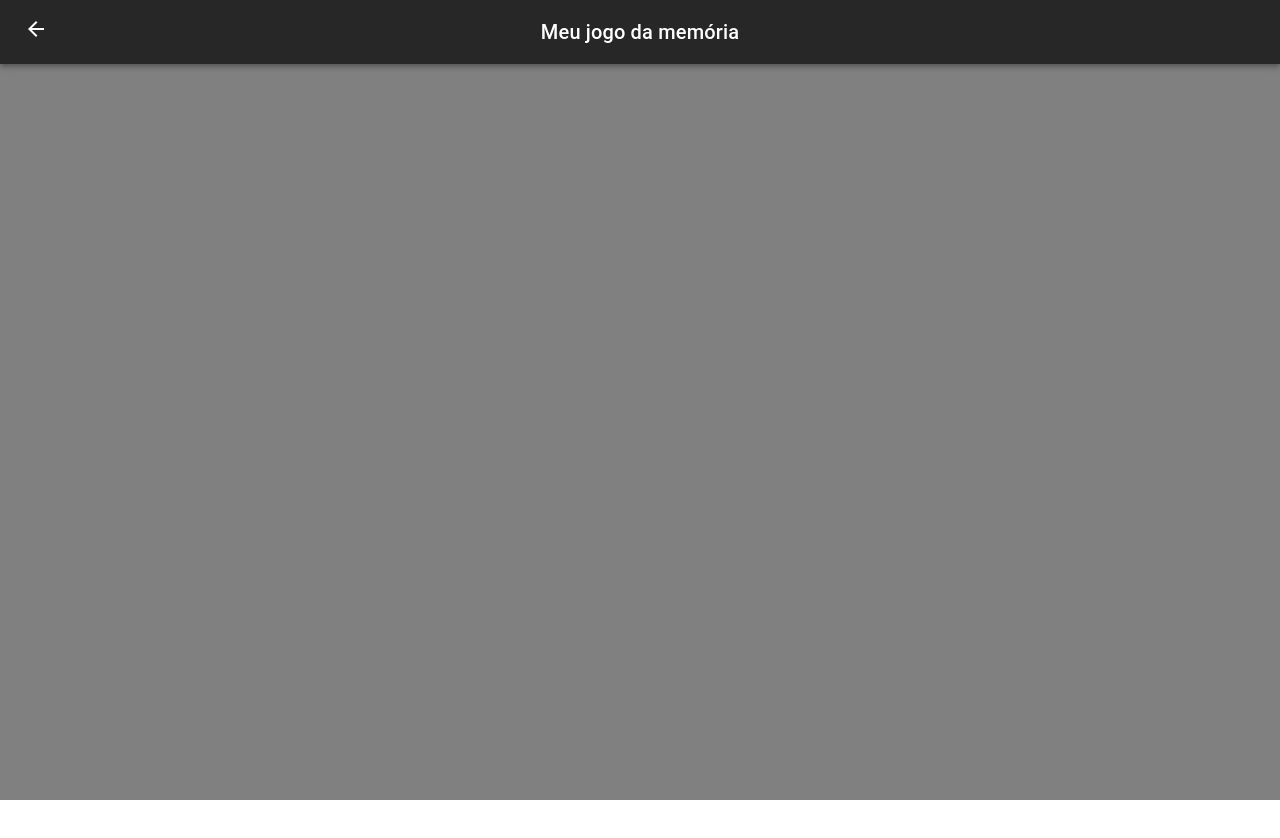
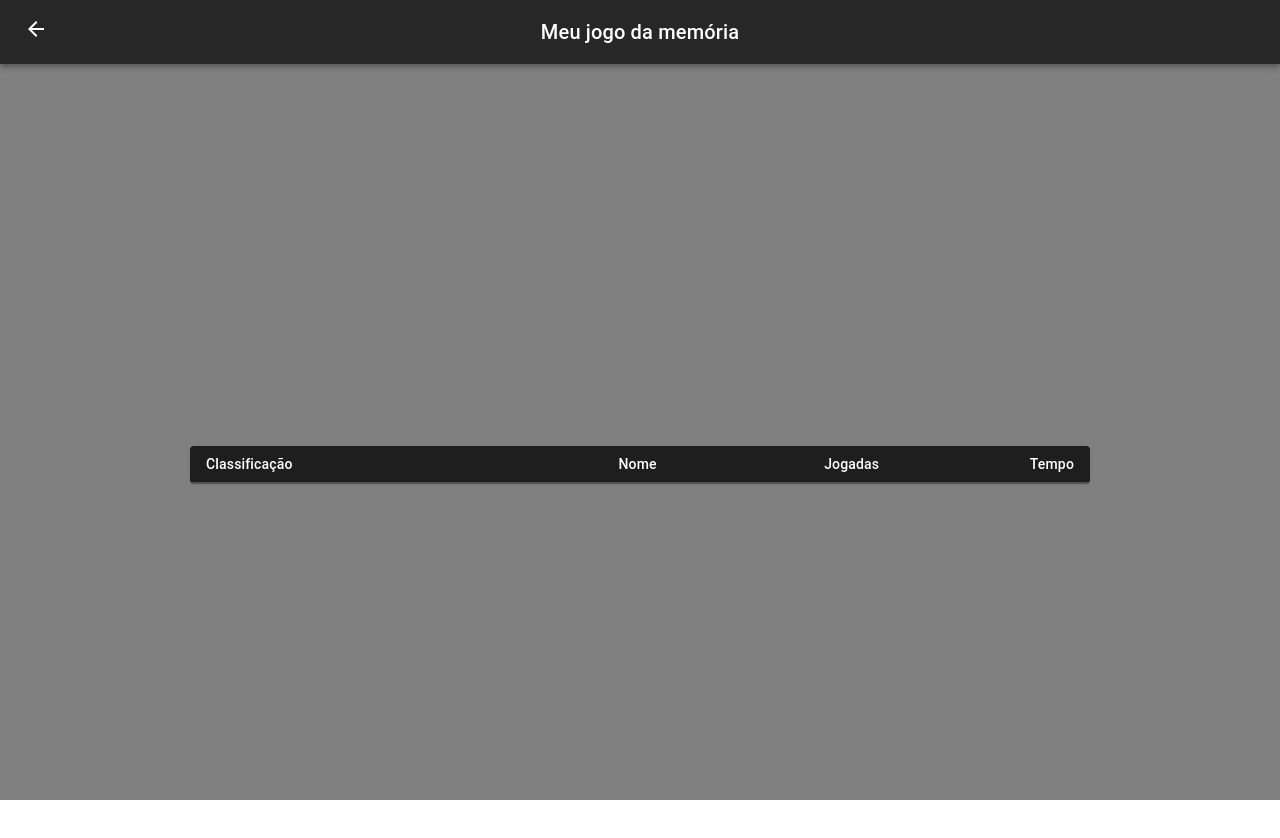
Before and after one commit to erik-tavares/jogo-da-velha---pratica-main, a React (Create React App) app: page /ranking in a window 1280 px wide. Shown: the top 838 px of the page. Built offline with nearby package versions, Linux system fonts and the light colour scheme.

Commit message:
tabela sort add

```diff
--- a/src/Components/ContainerFlex.tsx
+++ b/src/Components/ContainerFlex.tsx
@@ -1,4 +1,4 @@
-import { colors, Container, useTheme } from "@mui/material"
+import { colors, Container, useTheme, Table } from "@mui/material"
 import { ReactElement } from "react"
 
 type ContainerFlexProps = {
--- a/src/Pages/Ranking.tsx
+++ b/src/Pages/Ranking.tsx
@@ -1,5 +1,6 @@
-import { } from '@mui/material'
+import { Table } from '@mui/material'
 import ContainerFlex from '../Components/ContainerFlex'
+import TabelaSimples from './TabelaSimples'
 
 
 function Ranking() {
@@ -7,7 +8,7 @@
     return (
         <>
             <ContainerFlex>
-
+                <TabelaSimples />
             </ContainerFlex>
         </>
     )
--- /dev/null
+++ b/src/Pages/TabelaSimples.tsx
@@ -0,0 +1,82 @@
+import * as React from 'react';
+import Table from '@mui/material/Table';
+import TableBody from '@mui/material/TableBody';
+import TableCell from '@mui/material/TableCell';
+import TableContainer from '@mui/material/TableContainer';
+import TableHead from '@mui/material/TableHead';
+import TableRow from '@mui/material/TableRow';
+import Paper from '@mui/material/Paper';
+
+type Row = {
+    nome: string;
+    jogadas: number;
+    tempo: string
+}
+
+const localStorageRows: Row[] = [
+    {
+        nome: "erik",
+        jogadas: 10,
+        tempo: '2:00'
+    },
+    {
+        nome: "Lola Pakita",
+        jogadas: 12,
+        tempo: '2:15'
+    },
+    {
+        nome: "Zack",
+        jogadas: 15,
+        tempo: '2:45'
+    },
+    {
+        nome: "Zack",
+        jogadas: 15,
+        tempo: '2:45'
+    }
+];
+
+// window.localStorage.setItem('ranking', JSON.stringify(localStorageRows))
+
+function comparar(a: Row, b: Row) {
+    return a.jogadas - b.jogadas
+}
+
+export default function TabelaSimples() {
+    let rows: Row[] = JSON.parse(window.localStorage.getItem('ranking') || '[]')
+    rows.sort(comparar)
+
+    return (
+        <TableContainer component={Paper} >
+            <Table size="small">
+                <TableHead>
+                    <TableRow>
+                        <TableCell>Classificação</TableCell>
+                        <TableCell align="right">Nome</TableCell>
+                        <TableCell align="right">Jogadas</TableCell>
+                        <TableCell align="right">Tempo</TableCell>
+                    </TableRow>
+                </TableHead>
+                <TableBody>
+                    {rows.map((row, index) => {
+
+
+                        return (
+                            <TableRow
+                                key={index + 1}
+                                sx={{ '&:last-child td, &:last-child th': { border: 0 } }}
+                            >
+                                <TableCell component="th" scope="row">
+                                    {index + 1}
+                                </TableCell>
+                                <TableCell align="right">{row.nome}</TableCell>
+                                <TableCell align="right">{row.jogadas}</TableCell>
+                                <TableCell align="right">{row.tempo}</TableCell>
+                            </TableRow>
+                        )
+                    })}
+                </TableBody>
+            </Table>
+        </TableContainer>
+    );
+}
```
